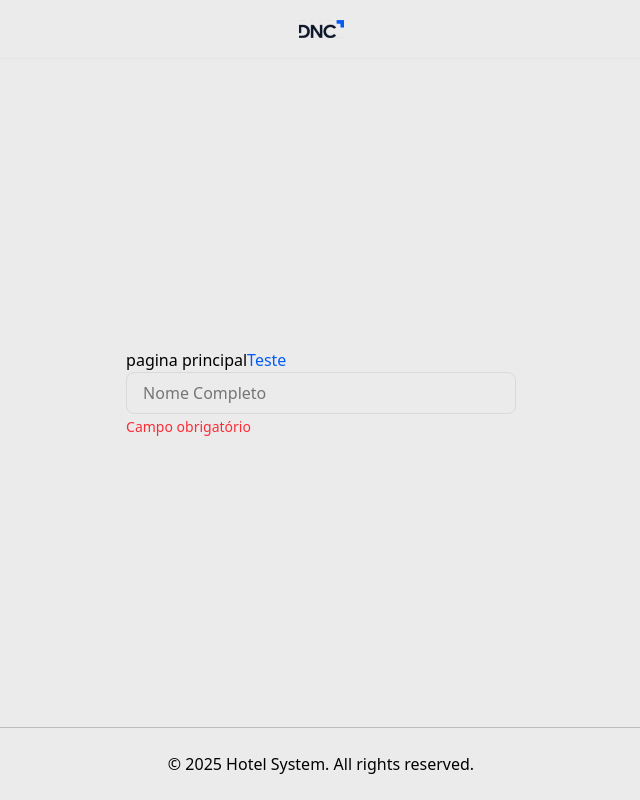
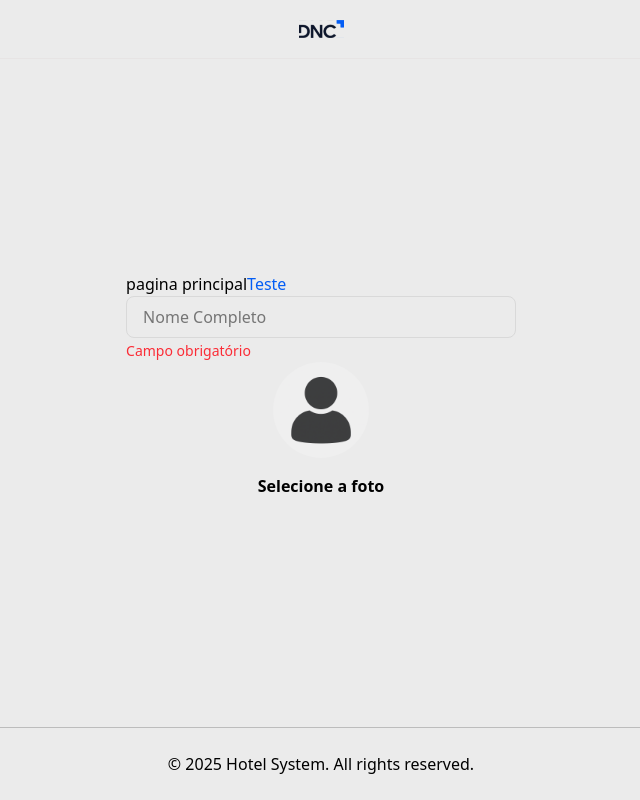
Before and after one commit to rodrigo-falcao/Hotel-System-Frontend, a Next.js app: page / in a window 1280 px wide. Shown: the whole page, without its empty margins (319-959 px from the left). Built offline with nearby package versions, Linux system fonts and the light colour scheme.

Commit message:
Feat:Create update image profile

```diff
--- a/src/app/page.tsx
+++ b/src/app/page.tsx
@@ -1,3 +1,4 @@
+import ImageField from "@/components/form/ImageField";
 import TextField from "@/components/form/TextField";
 import CustomLink from "@/components/Link";
 
@@ -7,6 +8,7 @@ export default function Home() {
       pagina principal
       <CustomLink href="/teste">Teste</CustomLink>
       <TextField label='Nome Completo' id="full_name" name="full_name" error="Campo obrigatório" />
+      <ImageField label="Selecione a foto" id="profile_picture" name="profile_picture" />
     </section>
   );
 }
--- /dev/null
+++ b/src/components/form/ImageField.tsx
@@ -0,0 +1,58 @@
+"use client"
+import Image from "next/image";
+import { ChangeEvent, InputHTMLAttributes, useState } from "react";
+
+
+type ImageFieldProps = InputHTMLAttributes<HTMLInputElement> &  {
+    label: string;
+    name: string;
+}
+
+const MaxSize = 1500 * 1024;
+
+const ImageField = ({ id, label, name }: ImageFieldProps) => {
+    const [image, setImage] = useState<string | null | ArrayBuffer>(null);
+    const [exceededImageSize, setExceededImageSize] = useState(false);
+
+    const handleInputChange = (event: ChangeEvent<HTMLInputElement>) => {
+        console.log(event.target.files);
+        const file = event.target.files?.[0];
+        const reader = new FileReader();
+
+        setExceededImageSize(file?.size as number > MaxSize);
+
+        reader.onloadend = () => {
+            setImage(reader.result);
+        }
+
+        if (file) {
+            reader.readAsDataURL(file);
+        }
+    };
+
+    return (
+        <div className="w-full flex flex-col items-center justify-center ">
+            <Image
+                src={image ? (image as string) : '/image-profile.png'}
+                width={100}
+                height={100}
+                alt="Profile picture"
+                className="rounded-full relative object-cover w-24 h-24"
+            />
+            <label
+                htmlFor={id}
+                className="py-4 px-6 w-full border-none rounded-lg font-bold text-center cursor-pointer"
+            >
+                {label}
+            </label>
+            {exceededImageSize && (
+                <span className="text-red-500 text-sm mt-2">
+                    Imagem muito grande! O tamanho máximo é 1.5MB.
+                </span>
+            )}
+            <input type="file" id={id} name={name} className="hidden" onChange={handleInputChange} />
+        </div>
+    );
+};
+
+export default ImageField;
```
Also changed, not shown: public/image-profile.png (added).
